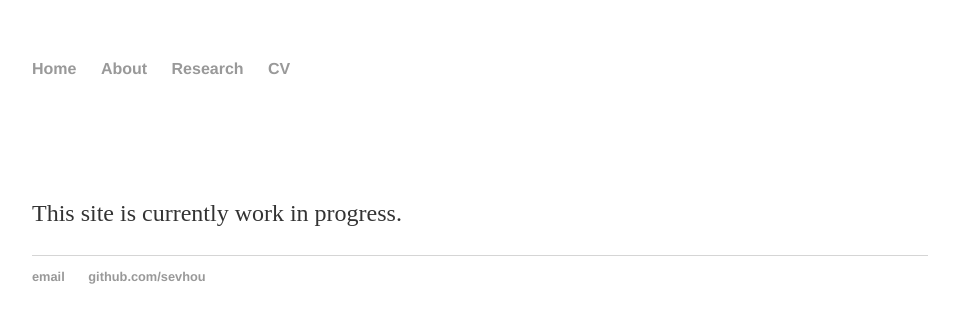
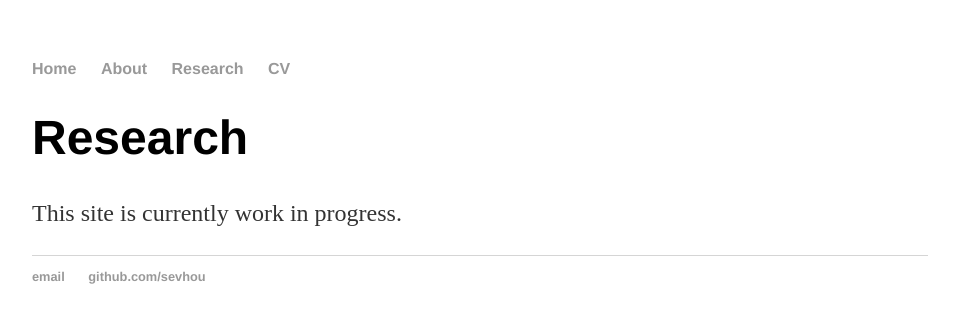
Before and after one commit to sevhou/sevhou.github.io, a Jekyll site: the page built from research/index.html, in a window 1280 px wide. Shown: the top 323 px of the page, without its empty margins (160-1119 px from the left). Built offline with Jekyll 4.4.1, drawn with Linux system fonts in a browser that asks for light colours.

Commit message:
Update index.html

```diff
--- a/research/index.html
+++ b/research/index.html
@@ -3,9 +3,6 @@ layout: default
 title: Research
 ---
 
-<style>
-	.blurb {color:white;}
-</style>
 <div class="blurb">
 	<h1>Research</h1>
 	<p>This site is currently work in progress.</p>
```
